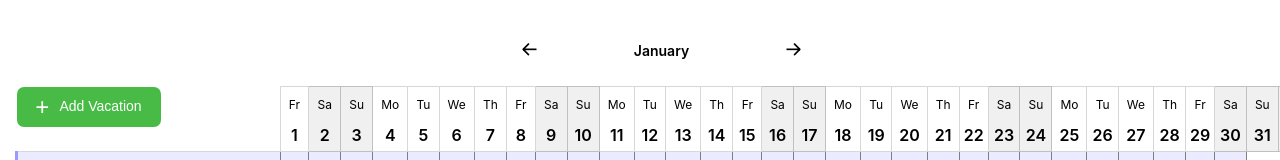
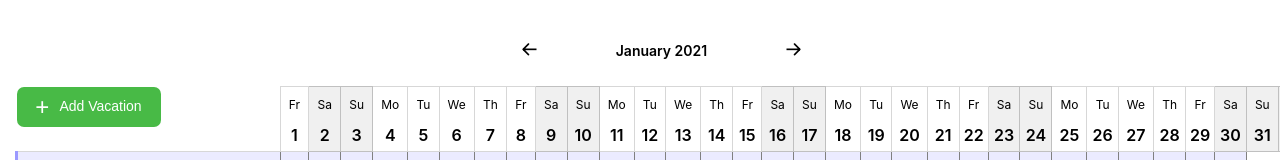
Before and after one commit to LesnovArt/calendarWithReact, a React (Create React App) app: page / in a window 1280 px wide. Shown: the top 160 px of the page. Built offline with nearby package versions, Linux system fonts and the light colour scheme; data requests are answered from the project's data file.

Commit message:
test header & hidden

```diff
--- a/src/App.js
+++ b/src/App.js
@@ -46,7 +46,7 @@ function App() {
   }
 
   const arrDays = createCells(currentDate.startOf("month"));
-
+ console.log(arrDays)
   return (
     <div className="wrapper">
       <MonthSwitcher currentDate={currentDate} setCurrentDate={setCurrentDate} />
--- a/src/components/monthSwitcher/monthSwitcher.jsx
+++ b/src/components/monthSwitcher/monthSwitcher.jsx
@@ -3,7 +3,7 @@ import style from "./monthSwitcher.module.scss";
 
 function MonthSwitcher({ currentDate, setCurrentDate }) {
   function currentMonthName() {
-    return currentDate.format("MMMM");
+    return currentDate.format("MMMM YYYY");
   }
   function prevMonth() {
     return currentDate.clone().subtract(1, "month");
```
